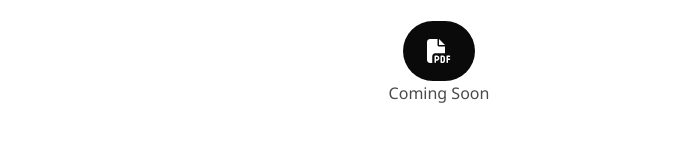
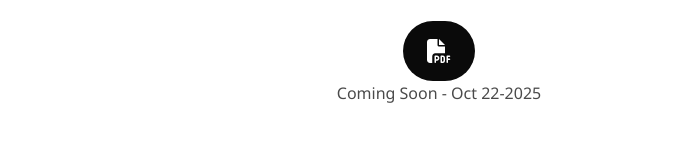
Before and after one commit to scalableavmetrics/scalableavmetrics.github.io, a plain HTML site: page index.html in a window 1280 px wide. Shown: the part 298-440 px from the top of the page, 447-1133 px from the left. Drawn offline with nearby package versions, Linux system fonts and the light colour scheme; some icons are missing; a web font is replaced by a local one.

Commit message:
add date and update the date for paper upload

```diff
--- a/index.html
+++ b/index.html
@@ -65,7 +65,7 @@ rel="stylesheet">
                                     <i class="fas fa-file-pdf"></i>
                                 </span>
                             </a>
-                            <p>Coming Soon</p>
+                            <p>Coming Soon - Oct 22-2025</p>
                         </div>
                     </div>
                 </div>
```
